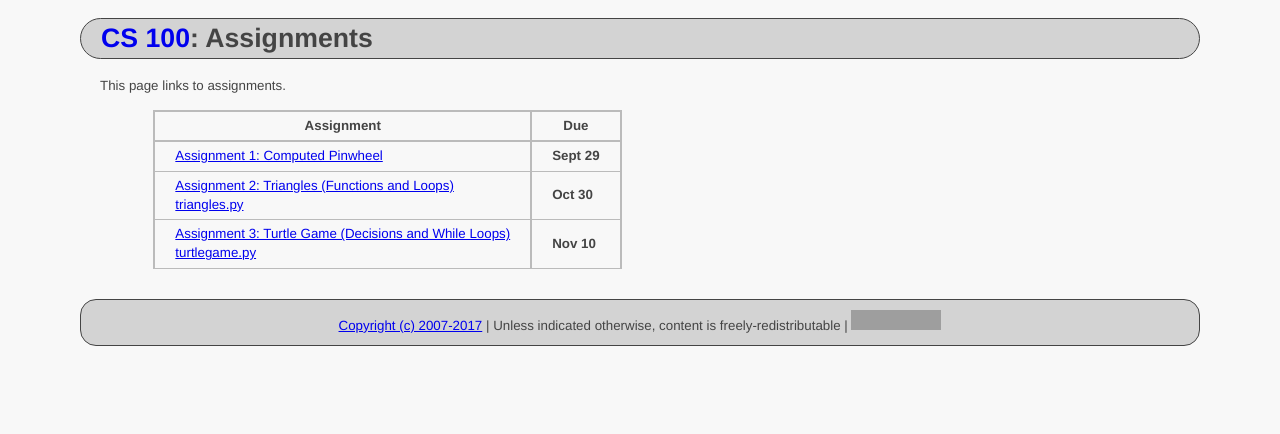
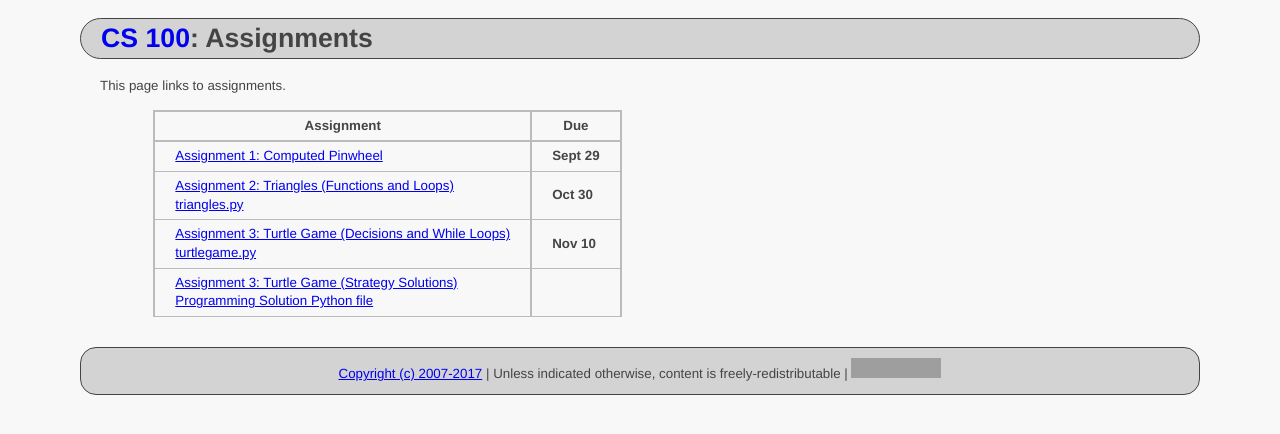
Before and after one commit to ycpcs/cs100-fall2017, a Jekyll site: the page built from assign/index.md, in a window 1280 px wide. Shown: the top 434 px of the page. Built offline with Jekyll 4.4.1, drawn with Linux system fonts in a browser that asks for light colours; grey boxes are pictures that could not be loaded.

Commit message:
assign3 solutions

```diff
--- a/assign/index.md
+++ b/assign/index.md
@@ -12,6 +12,7 @@ This page links to assignments.
 > [Assignment 1: Computed Pinwheel](CPADS_Assign1.pdf)                                   | **Sept 29** |
 > [Assignment 2: Triangles (Functions and Loops)](CPADS_Assign2.pdf) <br /> [triangles.py](src/triangles.py)                                                         | **Oct 30**  |
 > [Assignment 3: Turtle Game (Decisions and While Loops)](CPADS_Assign3.pdf) <br /> [turtlegame.py](src/turtlegame.py)                                                       | **Nov 10**  |
+> [Assignment 3: Turtle Game (Strategy Solutions)](CPADS_Assign3-strategies-solution.pdf) <br /> [Programming Solution Python file](src/turtlegame-solution.py)                                                 |             |
 
 <!--
 > [Assignment 2: Pyramid](CPADS_Assign2.pdf)  <br> [drawPyramidWithSquares Solution](cs100_assign02_drawPyramidWithSquares_solution.py) <br> [drawPyramidWithEquiTriangles Solution](cs100_assign02_drawPyramidWithEquiTriangles_solution.py)   | **Oct 12** |
```
